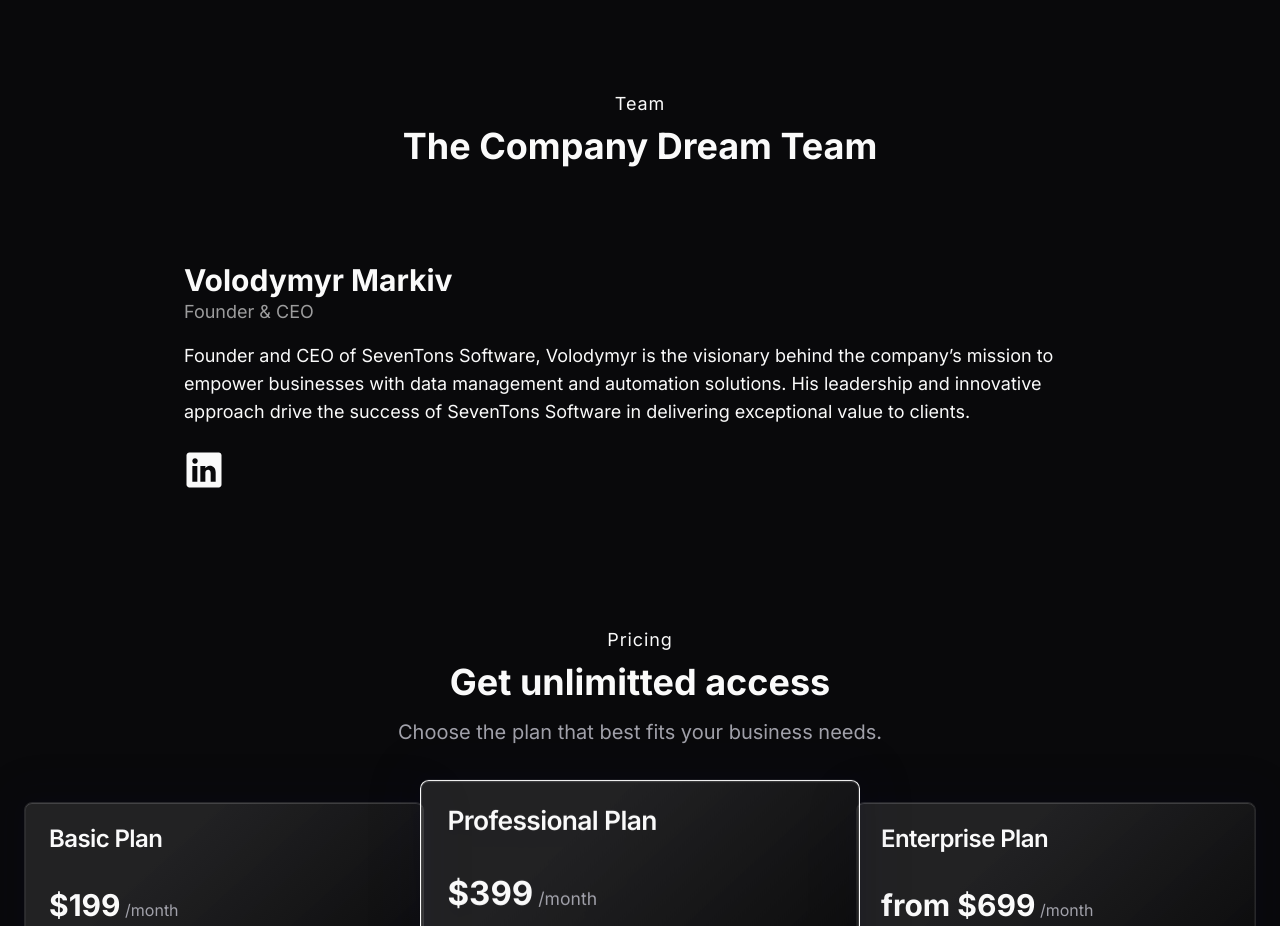
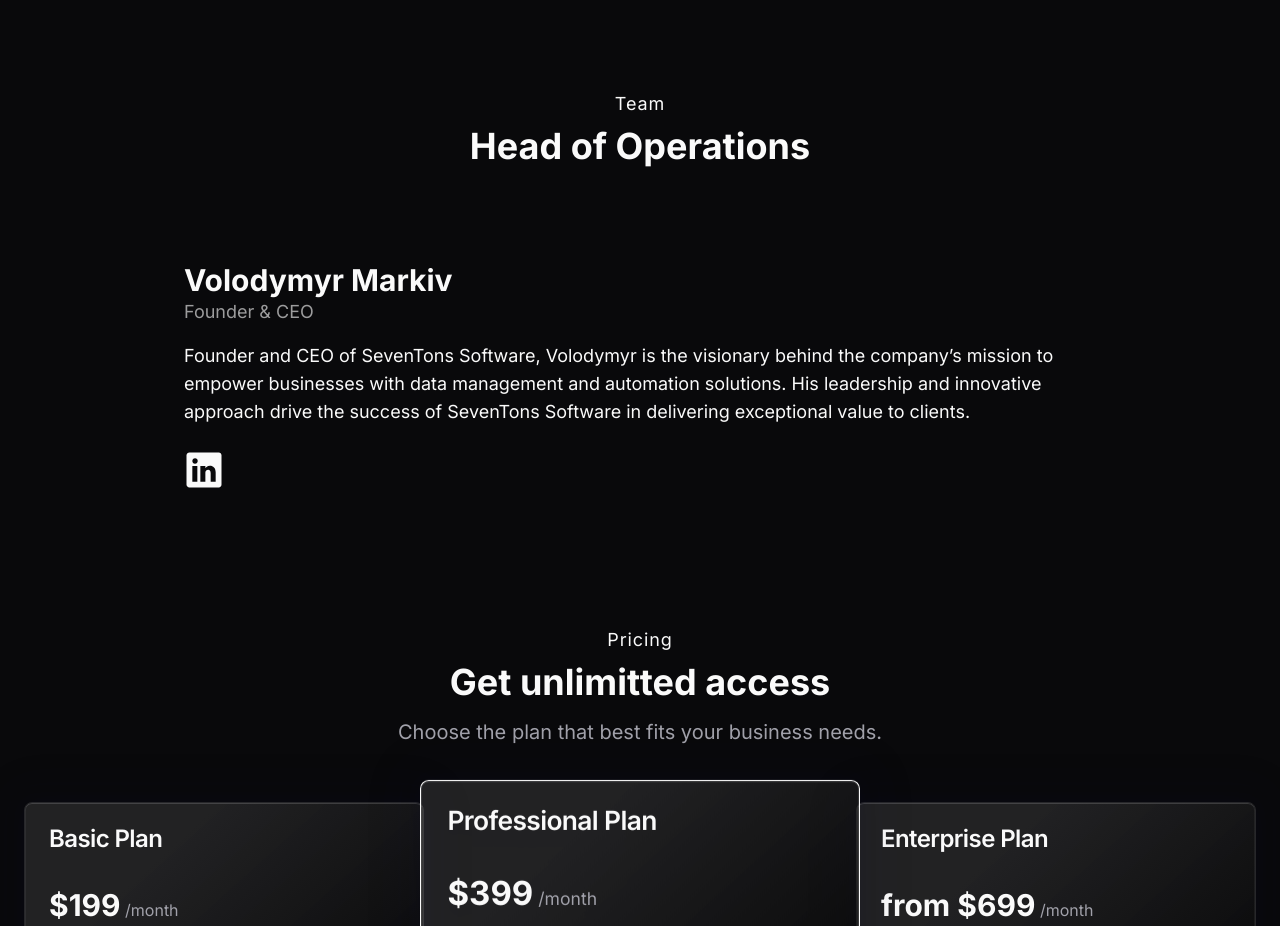
Before and after one commit to MarkivV/janeloch, a Next.js app: page / in a window 1280 px wide. Shown: the part 2660-3586 px from the top of the page. Built offline with nearby package versions, Linux system fonts and the light colour scheme.

Commit message:
Update team.tsx

```diff
--- a/components/layout/sections/team.tsx
+++ b/components/layout/sections/team.tsx
@@ -10,7 +10,7 @@
         </h2>
 
         <h2 className="text-3xl md:text-4xl text-center font-bold">
-          The Company Dream Team
+          Head of Operations
         </h2>
       </div>
 
```
